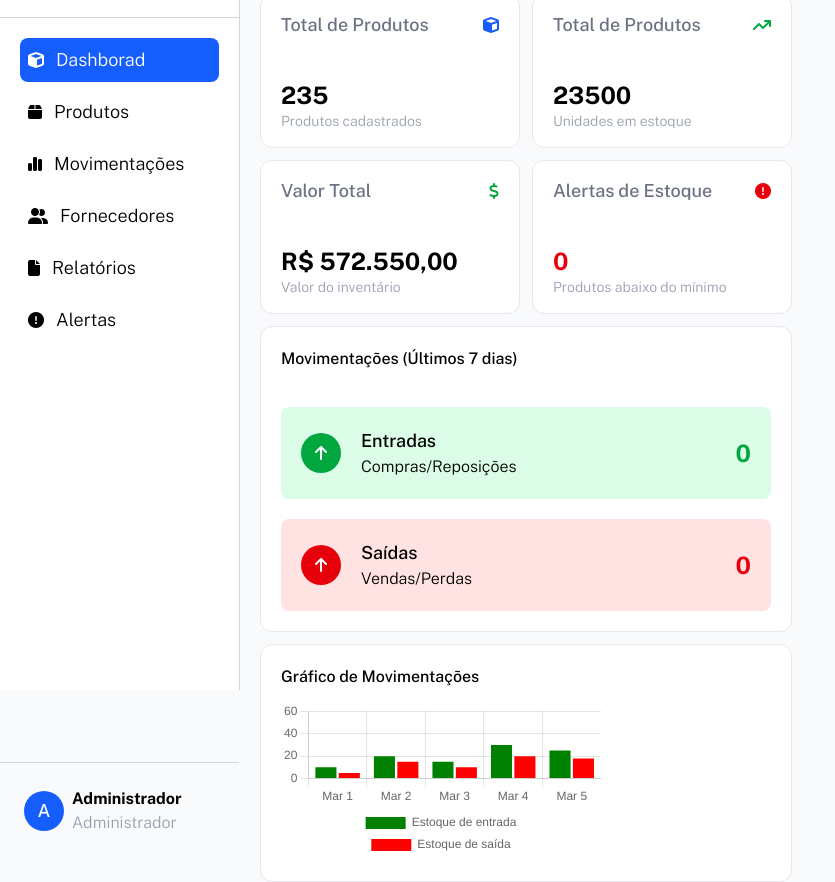
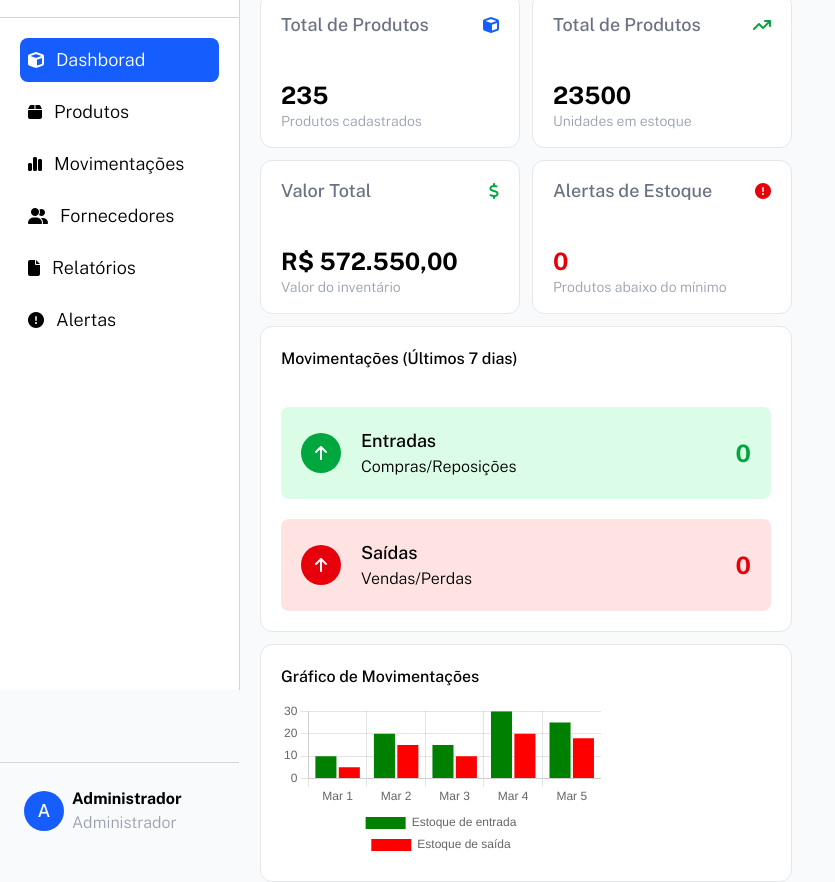
Before and after one commit to sumanbiswasdev/rt-acessorios-sistema-de-estoque, a website: page dashboard.html in a window 1280 px wide. Shown: the part 110-992 px from the top of the page, without its empty margins (0-835 px from the left). Drawn offline with nearby package versions, Linux system fonts and the light colour scheme.

Commit message:
onemore commit

```diff
--- a/dashboard.html
+++ b/dashboard.html
@@ -163,7 +163,7 @@
                         <div class="grid w-full tablet:grid-cols-1 laptop:grid-cols-2 desktop:grid-cols-2 mt-3 mx-5 tablet:gap-3 laptop:gap-5">
 
                             <!--  Movimentações (Últimos 7 dias) -->
-                            <div class="bg-white rounded-xl border-[0.1rem] border-gray-200 p-5">
+                            <div class="bg-white w-full rounded-xl border-[0.1rem] border-gray-200 p-5">
                                     <div>
                                         <p class="text-md font-medium mb-3 lg:mb-9">Movimentações (Últimos 7 dias)</p>
                                     </div>
@@ -209,12 +209,12 @@
                             <!-- Gráfico de Movimentações -->
                             <div class="bg-white w-full rounded-xl border-[0.1rem] border-gray-200 px-5 py-5">
                                 <div>
-                                    <p class="text-md font-medium mb-3 ">Gráfico de Movimentações</p>
+                                    <p class="text-md font-medium mb-3">Gráfico de Movimentações</p>
                                 </div>
 
                                 <div class="tablet:w-[450px] tablet:h-[160px]
                                 laptop:w-[430px] laptop:h-[240px] desktop:w-[650px] desktop:h-[290px]">
-                                    <canvas id="inventoryChart"></canvas>
+                                    <canvas class="w-" id="inventoryChart"></canvas>
                                 </div>
                             </div>
 
--- a/script.js
+++ b/script.js
@@ -11,14 +11,14 @@ new Chart(ctx, {
     datasets: [
       {
         label: 'Estoque de entrada',
-        data: [10, 20, 15, 30, 25, 50, 60],
+        data: [10, 20, 15, 30, 25],
         borderColor: 'green',
         backgroundColor: 'green',
         tension: 0.4
       },
       {
         label: 'Estoque de saída',
-        data: [5, 15, 10, 20, 18, 50, 60],
+        data: [5, 15, 10, 20, 18],
         borderColor: 'red',
         backgroundColor: 'red',
         tension: 0.4
```
